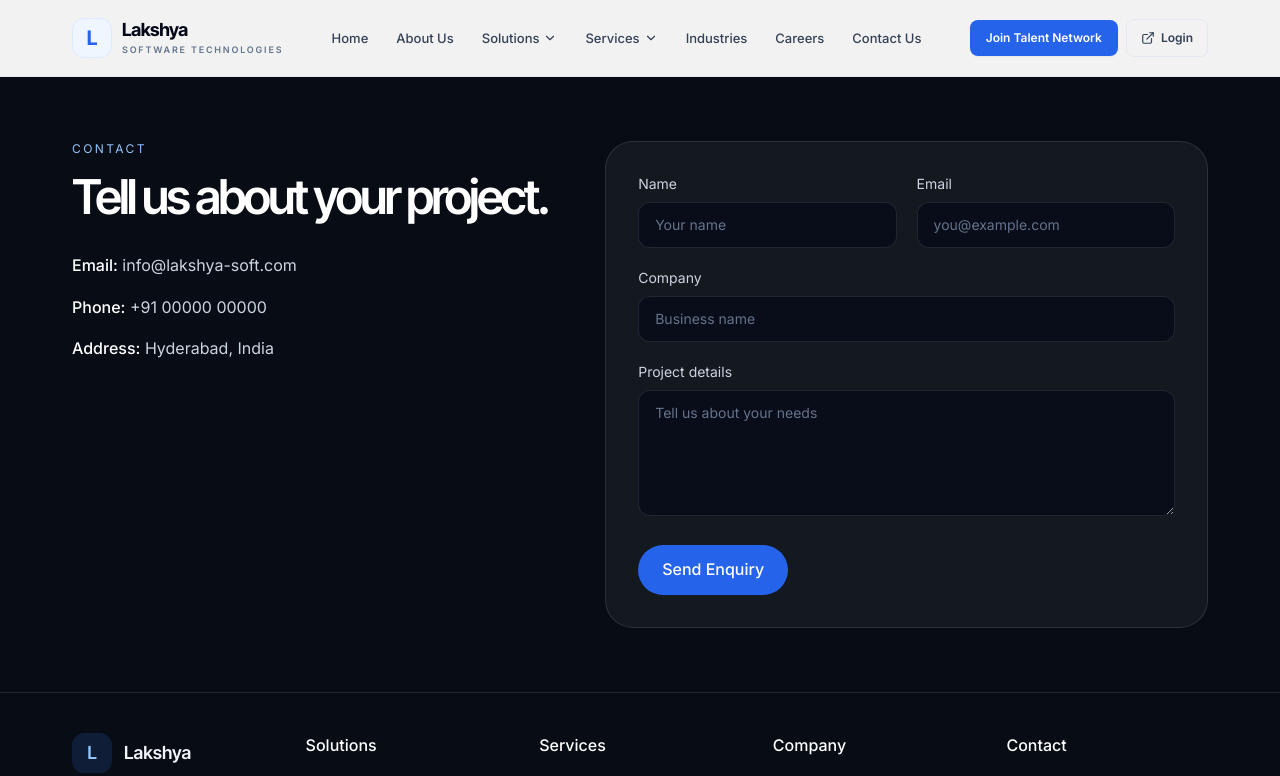
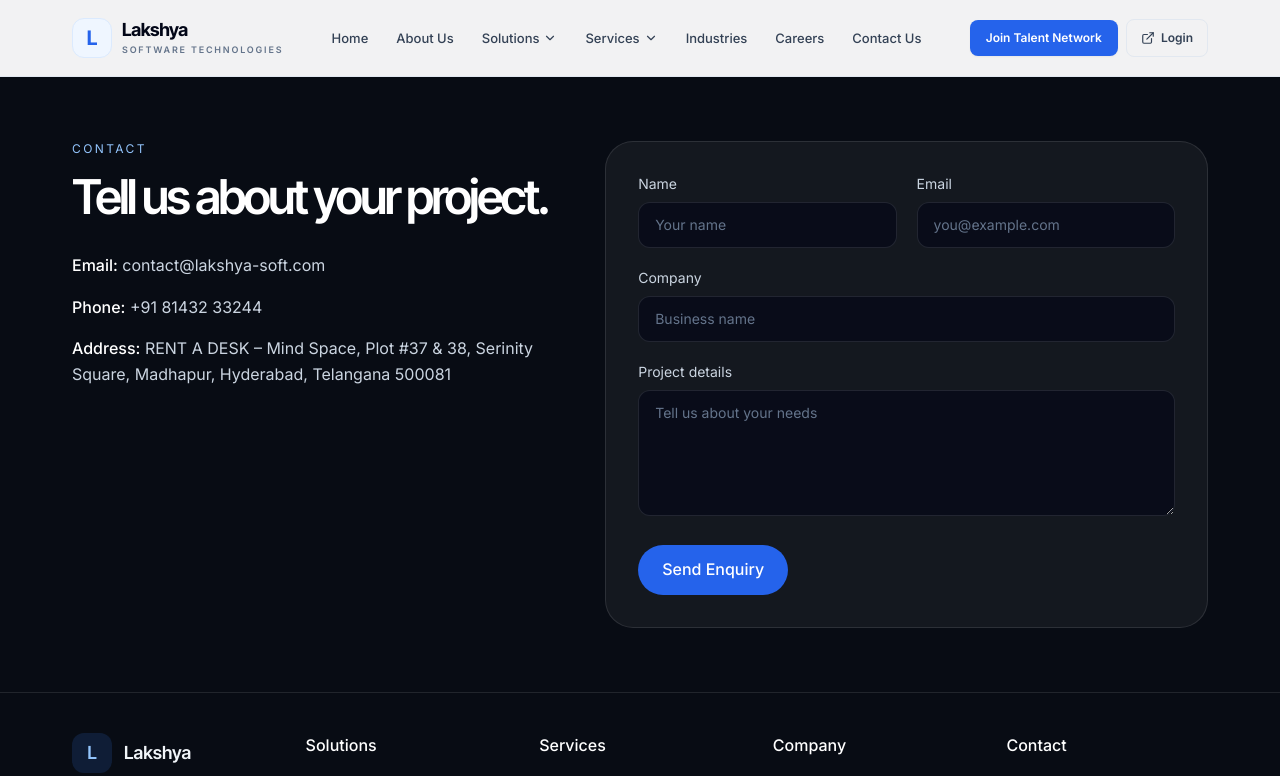
Before and after one commit to Mahidhar55-tom/Lakshya-UI, a Next.js app: page /contact in a window 1280 px wide. Shown: the top 776 px of the page. Built offline with nearby package versions, Linux system fonts and the light colour scheme.

Commit message:
Add files via upload

```diff
--- a/src/data/company.ts
+++ b/src/data/company.ts
@@ -3,9 +3,11 @@ export const company = {
   shortName: 'Lakshya',
   description:
     'Lakshya Software Technologies is a technology-focused company delivering customized digital and enterprise solutions. Its focus includes software development, engineering, technology consulting, implementation, application support, testing, maintenance, and talent acquisition.',
-  email: 'info@lakshya-soft.com',
-  phone: '+91 00000 00000',
-  address: 'Hyderabad, India',
+  email: 'contact@lakshya-soft.com',
+  phone: '+91 81432 33244',
+  address: 'RENT A DESK – Mind Space, Plot #37 & 38, Serinity Square, Madhapur, Hyderabad, Telangana 500081',
+  directionsUrl: 'https://maps.app.goo.gl/HRKtQG2ZDugDw7hb6',
+  mapEmbedUrl: 'https://www.google.com/maps?q=17.4416029,78.3825443&z=16&output=embed',
   announcement: 'Technology innovation for resilient digital growth.',
 };
 
```
